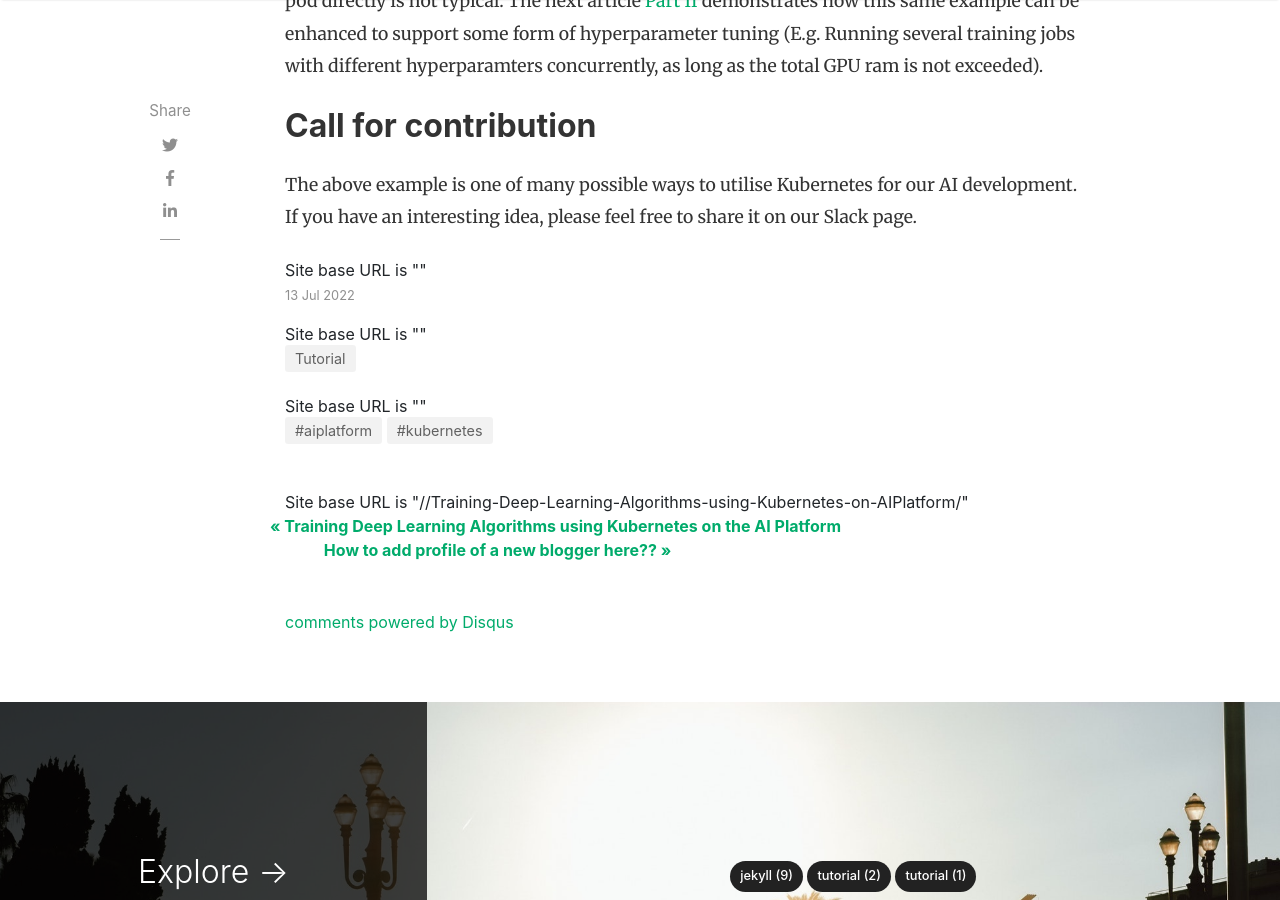
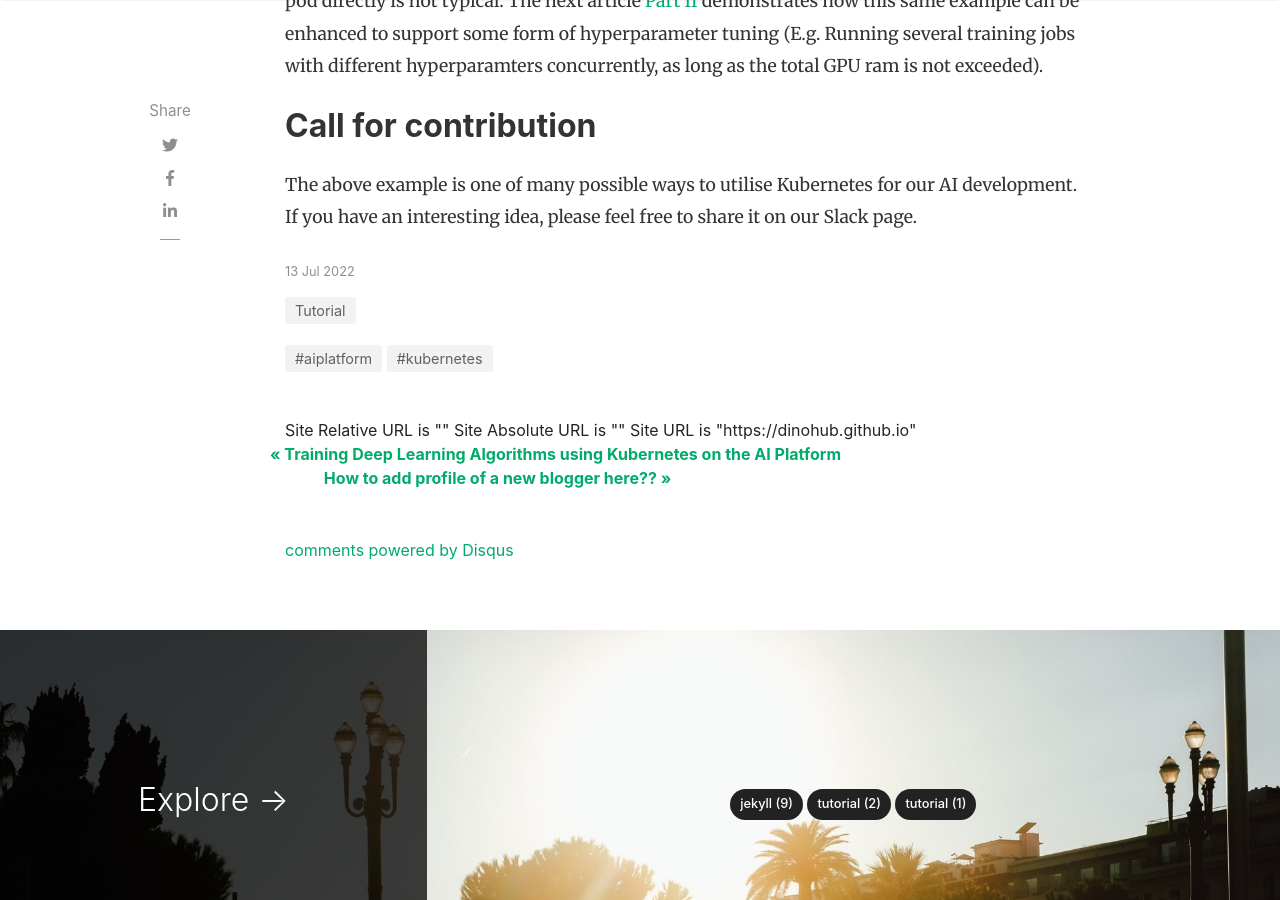
Before and after one commit to DinoHub/dinohub.github.io, a Jekyll site: the page built from _posts/2022-07-13-ml-dl-model-training-on-aiplatform-part1.md, in a window 1280 px wide and 900 px high, scrolled down 14002 px. Built offline with Jekyll 4.4.1, drawn with Linux system fonts in a browser that asks for light colours; nearby versions of some CDN libraries; comment, search, counter and statistics services are not loaded.

Commit message:
Update post.html

```diff
--- a/_layouts/post.html
+++ b/_layouts/post.html
@@ -84,7 +84,6 @@ post_class: post-template
             </div>
             {% endif %}
 
-            Site base URL is "{{ site.baseurl }}"
             <!-- Post Date -->
             <p>
             <small>
@@ -95,7 +94,6 @@ post_class: post-template
                 </small>
             </p>
 
-            Site base URL is "{{site.baseurl}}"
             <!-- Post Categories -->
             <div class="after-post-cats">
                 <ul class="tags mb-4">
@@ -110,7 +108,6 @@ post_class: post-template
             <!-- End Categories -->
 
             <!-- Post Tags -->
-            Site base URL is "{{ site.baseurl }}"
             <div class="after-post-tags">
                 <ul class="tags">
                     {% assign sortedTags = page.tags | sort %}
@@ -122,7 +119,10 @@ post_class: post-template
                 </ul>
             </div>
             <!-- End Tags -->
-            Site base URL is "{{site.baseurl}}/{{page.previous.url}}"
+            Site Relative URL is "{{relative_url}}"
+            Site Absolute URL is "{{absolute_url}}"
+            Site  URL is "{{ site.url}}"
+
             <!-- Prev/Next -->
             <div class="row PageNavigation d-flex justify-content-between font-weight-bold">
             {% if page.previous.url %}
```
